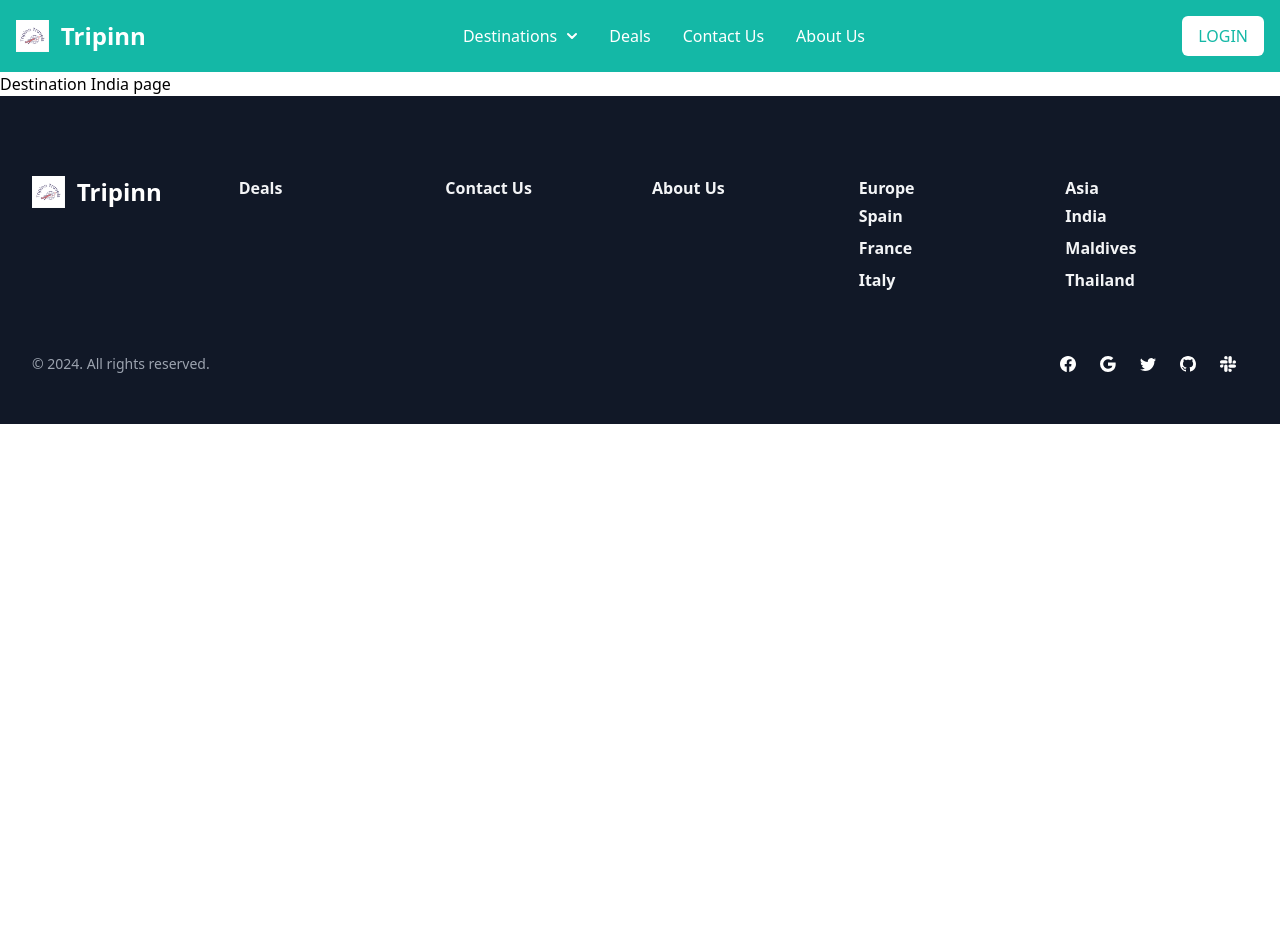
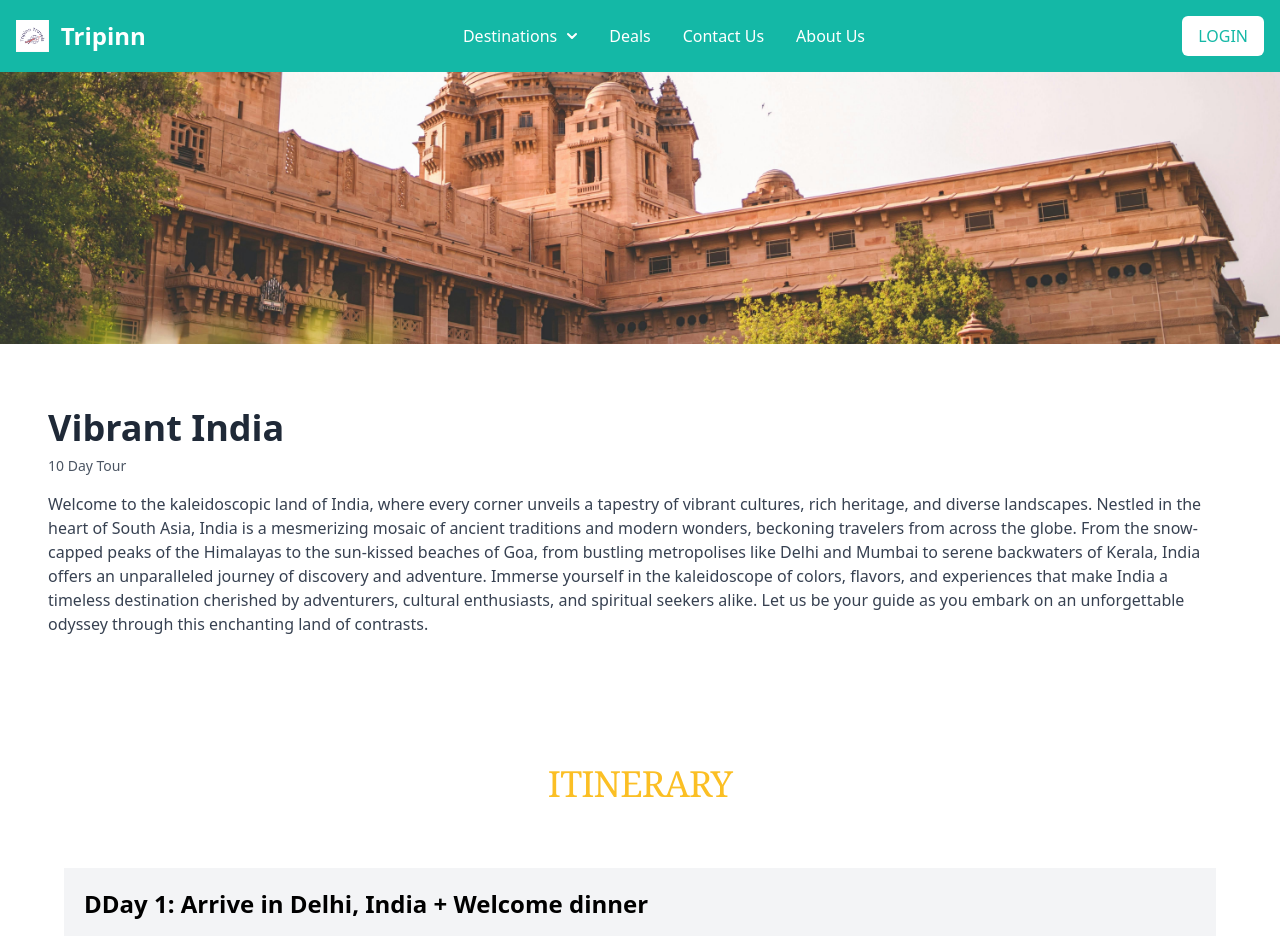
Before and after one commit to Ashwinipuranik30/Final_Project_INFO6150_SP24, a React (Vite) app: page /destination/asia/india in a window 1280 px wide. Shown: the top 936 px of the page. Before the commit the page ends 800 px from the top, so only its background shows below. Built offline with nearby package versions, Linux system fonts and the light colour scheme.

Commit message:
added india

```diff
--- a/src/Pages/india.jsx
+++ b/src/Pages/india.jsx
@@ -1,7 +1,87 @@
-const India = () => {
-    return (
-      <div>Destination  India page</div>
+import DestinationIntro from "../Components/DestinationIntro";
+  import Herosection from "../Components/Herosection";
+  import ImageGrid from "../Components/imagegrid";
+  import tajmahal from '../assets/images/tajmahal.jpg';
+  import temple from '../assets/images/temple.jpg';
+  import indiagallery3 from '../assets/images/indiagallery3.jpg';
+  import Itinerary from "../Components/itenary";
+  const days = [
+    {
+      title: 'DDay 1: Arrive in Delhi, India + Welcome dinner',
+      description: 'Namaste! Arrive at the Indira Gandhi International Airport. After arriving in India, check in to your hotel and begin your adventure. India is a country with vivid cuisine. Take your time to visit the restaurants in your hotel. Have a welcome dinner with the group.',
+    },
+    {
+      title: 'Day 2: Sightseeing Delhi',
+      description: 'Delhi is India’s capital and an ancient city. Its mix of modernity and ancient landmarks makes it one of the most beautiful cities in the world. Local attractions include the Juma Masjid, the Qutub Minar, and Humayun’s tomb.'
+    },
+    {
+      title: 'Day 3: Visiting the Taj Mahal',
+      description: 'The Taj Mahal in Agra is one of the worlds seven wonders. The monument is created entirely from marble and is the tomb of Emperor Shah Jahan’s wife. Take pictures and visit the local gift shops for getting your curious.',
+    },
+    {
+      title: 'Day 4: Travel to Jaipur and visit the local attractions.',
+      description: 'The pink city of India is famous for its city buildings, which all have a pink texture. The most famous Hawa Mahal and the city palace are Instagram-able places.',
+    },
+    {
+      title: 'Day 5: Free Day and Travel to Kochi, Kerala',
+      description: 'The first half of the day is to sleep in after the exhausting sightseeing in Jaipur, and the next half is to take a 2-hour flight to Kochi. Kerala is considered as God’s Own country. Famous for the ayurvedic spa massages and backwater resorts. You are now in the south of India.',
+    },
+    {
+      title: 'Day 6: Athriappally Waterfalls and Fort Kochi',
+      description: 'Visit Athirapally waterfalls and visit the rustic town of Fort Kochi, where the British Empire had a formal trade route. Fort Kochi also hosts a year-round art festival called the Biennale, hosting artists from all over India and the world.',
+    },
+    {
+      title: 'Day 7: Travel to Bengaluru and visit the Bengaluru Palace',
+      description: 'Take an overnight bus to Bengaluru and visit India’s most amazing climate here. Bengaluru is known for its weather, local food, amazing parties, and shopping. Visit the Bengaluru palace and see the ruling family that once ruled the whole of south India.',
+    },
+    {
+      title: 'Day 8: Enjoy a day in Bengaluru',
+      description: 'Take the time to explore the city of Bengaluru. Buy from local shops and experience the local cuisine or cuisine from anywhere in the world',
+    },
+    {
+      title: 'Day 9: Travel to Delhi',
+      description: 'Relax a day at hotel and have a wonderful time shopping.',
+    },
+    {
+      title: 'Day 10: Phir Milenge Dosthon!',
+      description: 'Pack your bags and head to the airport, to your next destination, home, or maybe another tour with us.',
+    },
+  ];
+
+
+
+  const images = [
+    { src: tajmahal, alt: 'Jet Ski' },
+    { src: temple , alt: 'Couples at seashore' },
+    { src: indiagallery3, alt: 'Couples at seashore' },
+
+  ];
+  const India = () => {
+      return (
+        <div>
+          <Herosection
+                    heroImg = "\src\assets\images\Heroimage_india.jpg"
+
+                  />
+        <DestinationIntro
+          title="Vibrant India"
+          duration="10 Day Tour"
+          description=" Welcome to the kaleidoscopic land of India, where every corner unveils a tapestry of vibrant cultures, rich heritage, and diverse landscapes. Nestled in the heart of South Asia, India is a mesmerizing mosaic of ancient traditions and modern wonders, beckoning travelers from across the globe. From the snow-capped peaks of the Himalayas to the sun-kissed beaches of Goa, from bustling metropolises like Delhi and Mumbai to serene backwaters of Kerala, India offers an unparalleled journey of discovery and adventure. Immerse yourself in the kaleidoscope of colors, flavors, and experiences that make India a timeless destination cherished by adventurers, cultural enthusiasts, and spiritual seekers alike. Let us be your guide as you embark on an unforgettable odyssey through this enchanting land of contrasts."
+
+        />
+        <div className="max-w-7xl mx-auto px-4 sm:px-6 lg:px-8 pt-16 text-center">
+          <h2 className="text-3xl font-serif tracking-tight text-amber-400 sm:text-4xl">ITINERARY</h2>
+        </div>
+        <Itinerary days={days} />
+
+       <ImageGrid images={images} heading="Traveler Photos" />
+      </div>
+
     );
   };
 
+
+
+
+
   export default India ;
--- a/src/Pages/maldives.jsx
+++ b/src/Pages/maldives.jsx
@@ -56,7 +56,7 @@
         <DestinationIntro
           title="Maldives Serenity Retreat"
           duration="7 Day Tour"
-          description="Italy, a land of unparalleled beauty and rich cultural heritage, beckons travelers with its captivating charm and timeless allure. Nestled in the heart of Europe, Italy boasts a mesmerizing blend of historical wonders, artistic treasures, and picturesque landscapes. From the iconic ruins of ancient Rome to the romantic canals of Venice, each corner of this enchanting country tells a story of its illustrious past. Indulge in the culinary delights of authentic Italian cuisine, explore the sun-kissed vineyards of Tuscany, or lose yourself amidst the breathtaking scenery of the Amalfi Coast. Whether you seek the grandeur of Renaissance art, the thrill of bustling city life, or the serenity of idyllic countryside retreats, Italy promises an unforgettable journey filled with unforgettable experiences. Let us guide you on an adventure through Italy's timeless splendor, where every moment is infused with magic and wonder."
+          description=" Welcome to the enchanting archipelago of the Maldives, where turquoise waters meet powdery white sands, and luxury merges seamlessly with natural beauty. Nestled in the heart of the Indian Ocean, the Maldives is a paradise like no other, boasting a mesmerizing array of overwater bungalows, vibrant coral reefs teeming with marine life, and sun-kissed beaches that beckon travelers to unwind in blissful serenity. Whether you seek romantic seclusion, thrilling water sports adventures, or simply yearn for a tranquil escape from the hustle and bustle of everyday life, the Maldives promises an unforgettable journey filled with unforgettable moments. Dive into the azure depths, bask in the warmth of the tropical sun, and immerse yourself in the unparalleled luxury of this idyllic destination. Let us be your guide to discovering the magic of the Maldives, where dreams become reality and memories are made to last a lifetime."
 
         />
         <div className="max-w-7xl mx-auto px-4 sm:px-6 lg:px-8 pt-16 text-center">
```
